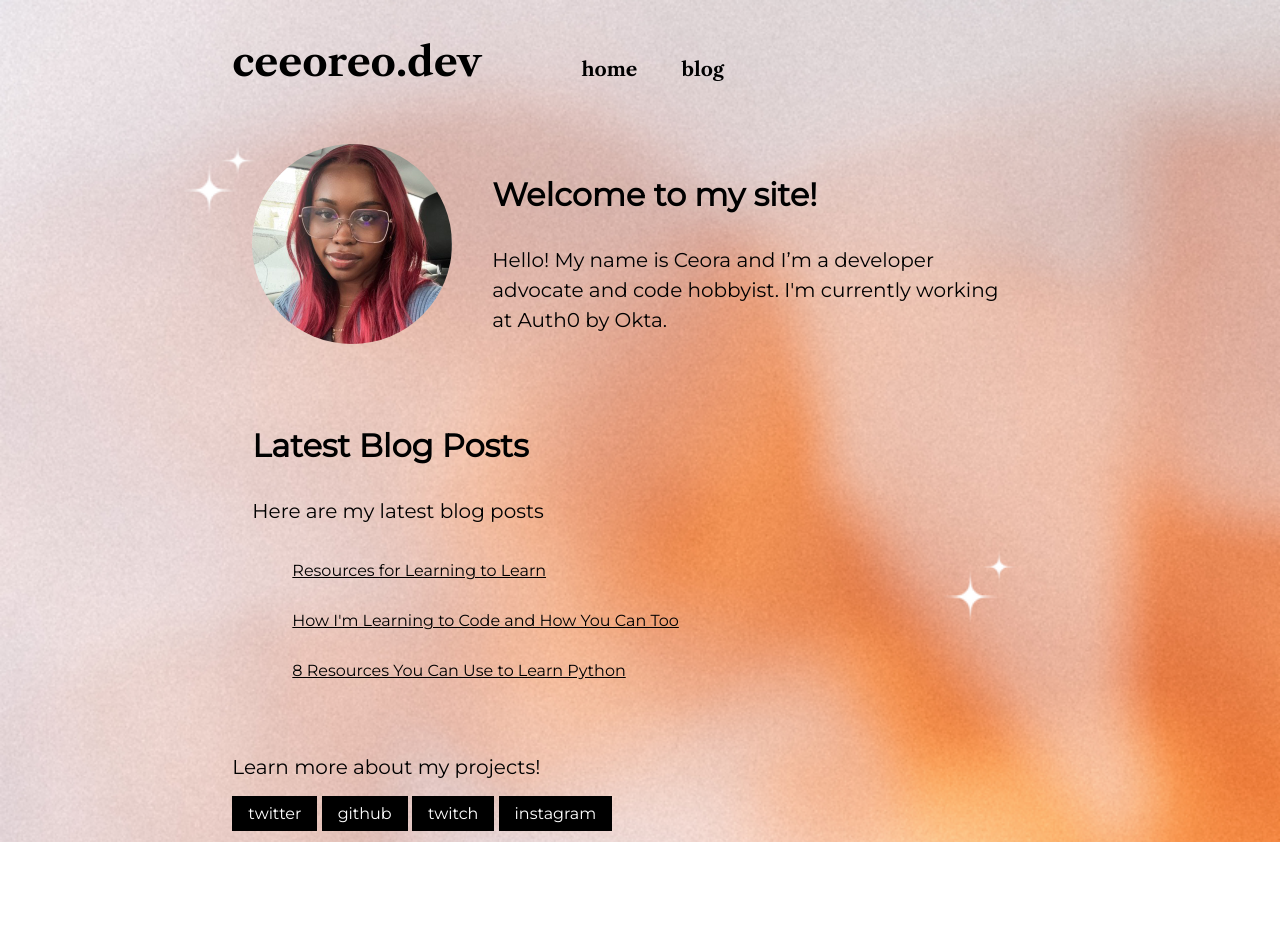
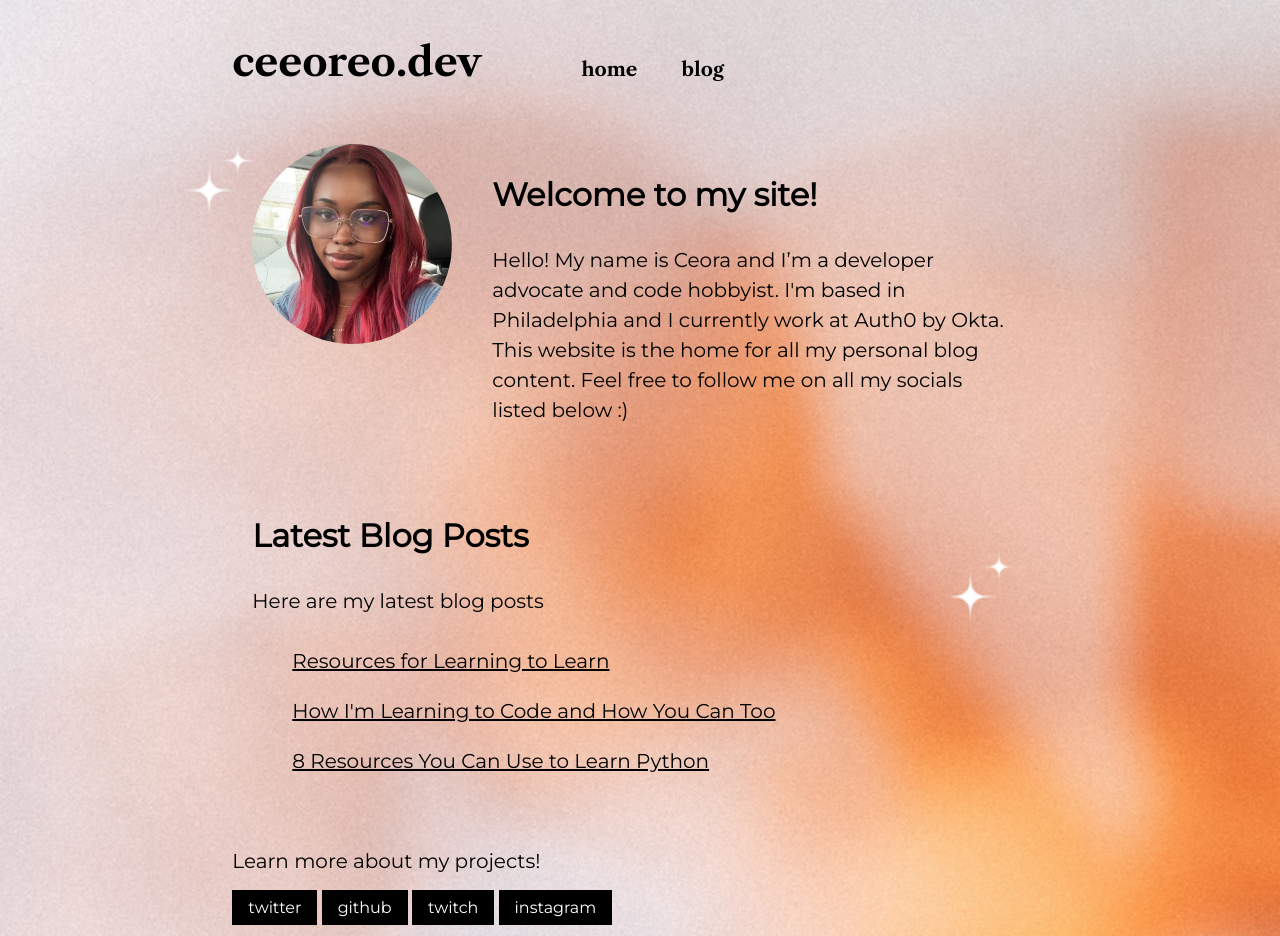
Before and after one commit to ceeoreo/ceeoreo.dev, an Astro site: page / in a window 1280 px wide. Before the commit the page ends 842 px from the top, so only its background shows below. Built offline with nearby package versions, Linux system fonts and the light colour scheme; Astro itself is replaced by a stand-in of ours.

Commit message:
adjusted about blurb sizing and font size of latest blog post links

```diff
--- a/src/layouts/BaseLayout.astro
+++ b/src/layouts/BaseLayout.astro
@@ -7,7 +7,7 @@ const { pageTitle } = Astro.props;
 <html lang="en">
   <head>
     <meta charset="utf-8" />
-    <link rel="icon" type="image/svg+xml" href="/favicon.svg" />
+    <link rel="icon" type="image/svg+xml" href="/blogfav.png" />
     <meta name="viewport" content="width=device-width" />
     <meta name="generator" content={Astro.generator} />
     <link rel="preconnect" href="https://fonts.googleapis.com">
--- a/src/pages/index.astro
+++ b/src/pages/index.astro
@@ -12,8 +12,9 @@ const allPostsNum = allPosts.length;
 		</div>
 		<div class='section about'>
 			<h2>Welcome to my site!</h2>
-			<p>Hello! My name is Ceora and I’m a developer advocate
-			and code hobbyist. I'm currently working at Auth0 by Okta. </p>
+			<p> Hello! My name is Ceora and I’m a developer advocate
+			and code hobbyist. I'm based in Philadelphia and I currently work at Auth0 by Okta. This website is the home
+			for all my personal blog content. Feel free to follow me on all my socials listed below :)</p>
 		</div>
 	</div>
 	<div class='section'>
--- a/src/styles/global.css
+++ b/src/styles/global.css
@@ -150,6 +150,7 @@ img {
 
 ul {
   line-height: 50px;
+  font-size: 20px;
 }
 
 .blogpage-list {
```
Also changed, not shown: public/blogfav.png (added), public/favicon.svg (deleted).
